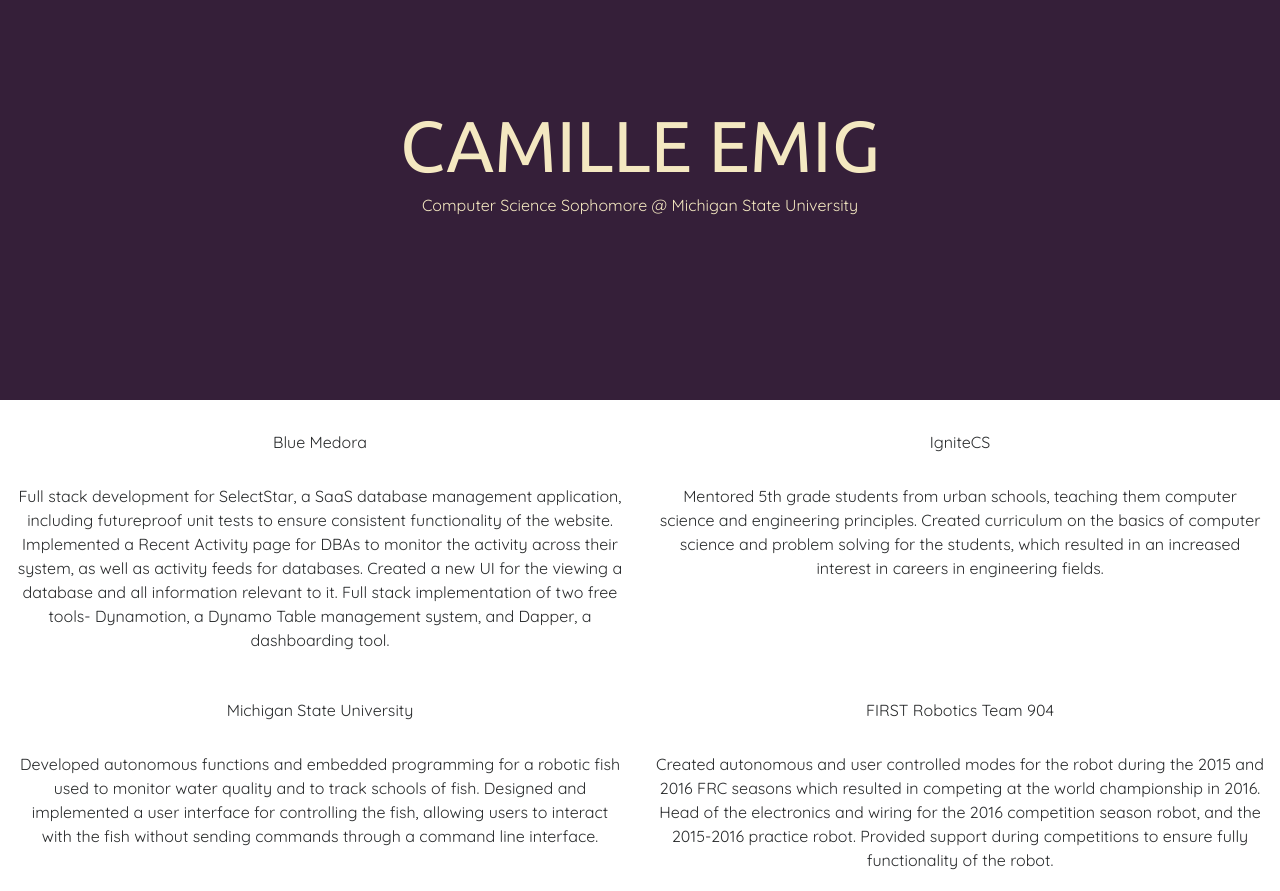
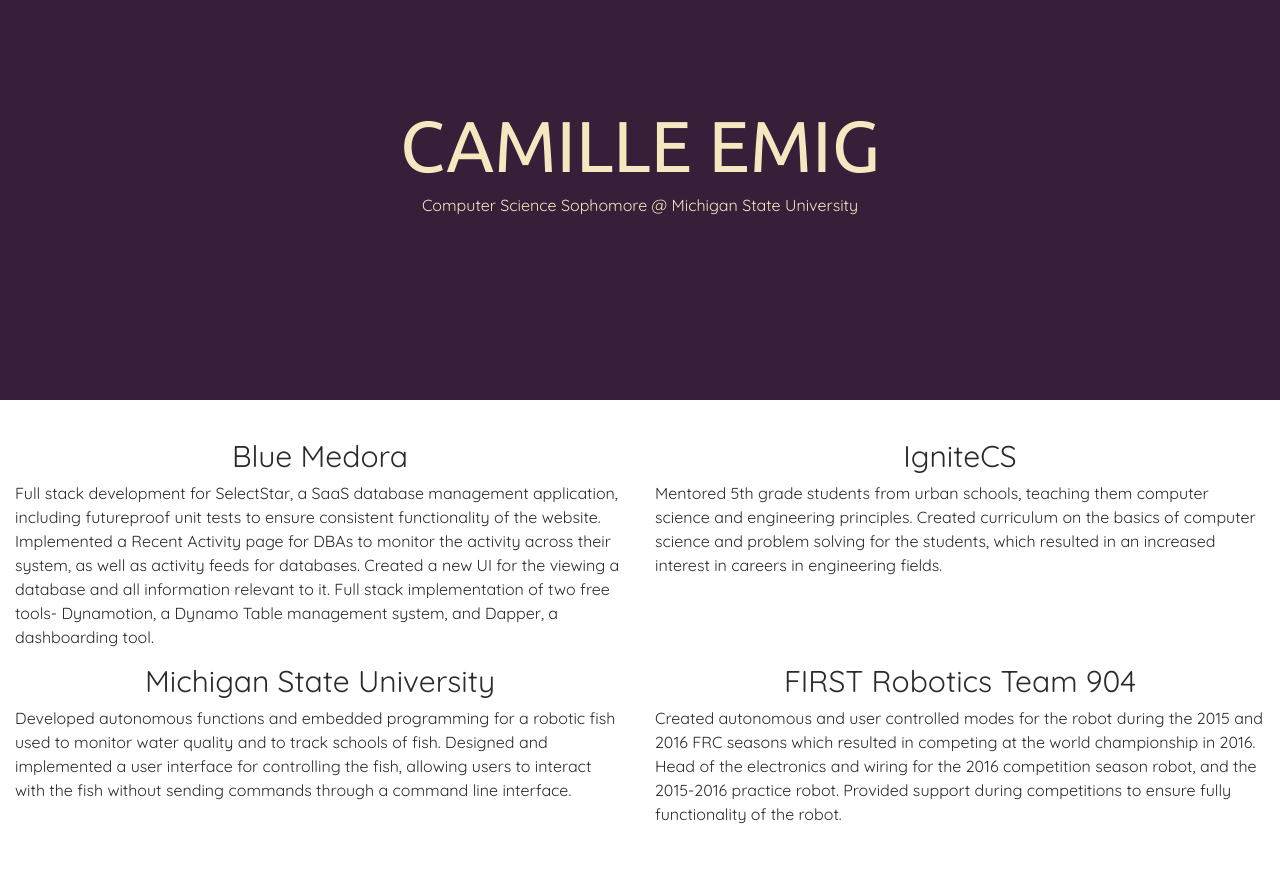
Before and after one commit to camilleemig/camilleemig.github.com, a plain HTML site: page index.html in a window 1280 px wide. Shown: the top 891 px of the page. Drawn offline with nearby package versions, Linux system fonts and the light colour scheme; a script that the page names is missing.

Commit message:
font changes

```diff
--- a/index.html
+++ b/index.html
@@ -10,9 +10,6 @@
     <title>Camille Emig</title>
   </head>
   <body>
-
-
-
     <div class="header">
       <div class="container">
         <h1>CAMILLE EMIG</h1>
@@ -23,30 +20,26 @@
       <div class="container-fluid">
         <div class="row">
           <div class="col-sm-6">
-            <p>Blue Medora</p>
+            <h1>Blue Medora</h1>
             <p>Full stack development for SelectStar, a SaaS database management application, including futureproof unit tests to ensure consistent functionality of the website. Implemented a Recent Activity page for DBAs to monitor the activity across their system, as well as activity feeds for databases. Created a new UI for the viewing a database and all information relevant to it. Full stack implementation of two free tools- Dynamotion, a Dynamo Table management system, and Dapper, a dashboarding tool.</p>
           </div>
           <div class="col-sm-6">
-            <p>IgniteCS</p>
+            <h1>IgniteCS</h1>
             <p>Mentored 5th grade students from urban schools, teaching them computer science and engineering principles. Created curriculum on the basics of computer science and problem solving for the students, which resulted in an increased interest in careers in engineering fields.</p>
           </div>
         </div>
         <div class="row">
           <div class="col-sm-6">
-            <p>Michigan State University</p>
+            <h1>Michigan State University</h1>
             <p>Developed autonomous functions and embedded programming for a robotic fish used to monitor water quality and to track schools of fish. Designed and implemented a user interface for controlling the fish, allowing users to interact with the fish without sending commands through a command line interface.</p>
           </div>
           <div class="col-sm-6">
-            <p>FIRST Robotics Team 904</p>
+            <h1>FIRST Robotics Team 904</h1>
             <p>Created autonomous and user controlled modes for the robot during the 2015 and 2016 FRC seasons which resulted in competing at the world championship in 2016. Head of the electronics and wiring for the 2016 competition season robot, and the 2015-2016 practice robot. Provided support during competitions to ensure fully functionality of the robot.</p>
           </div>
         </div>
       </div>
     </div>
-
-
-
-
     <footer class="footer">
       <div class="container">
         <a href="mailto:camille.emig@gmail.com" target="_top"><img src="img/email.png" height="50px" width="50px"></a>
--- a/style.css
+++ b/style.css
@@ -33,10 +33,11 @@
 
 #content {
   min-height: 500px;
+  margin-top: 40px;
 }
 
-#content p {
-  margin-top: 30px;
+#content h1 {
+  font-size: 30px;
   text-align: center;
 }
 
```
